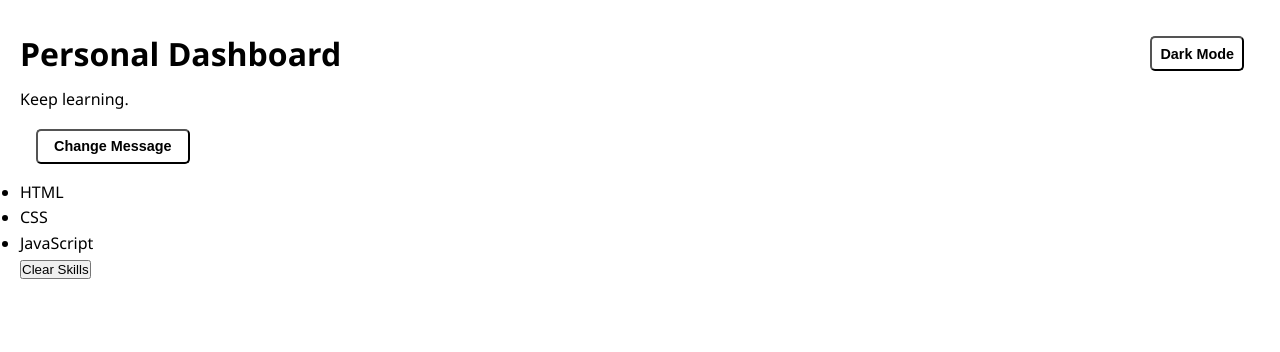
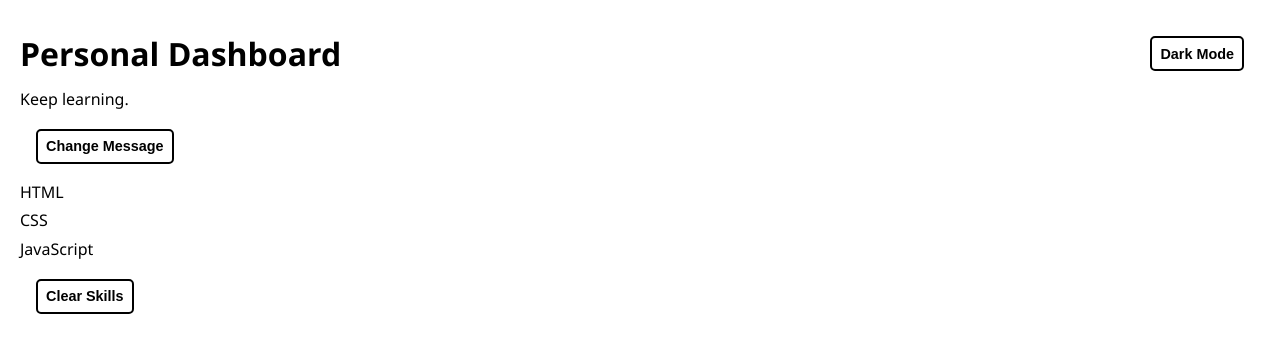
Before and after one commit to ibraheem-ahmed-siddiqui/JavaScript-Lessons, a plain HTML site: page js-10/index.html in a window 1280 px wide. Both pictures are taken after a click on the button "Change Message". Drawn offline with Linux system fonts and the light colour scheme.

Commit message:
Fix HTML body tag and refactor JavaScript message handling; enhance CSS button styles

```diff
--- a/js-10/index.html
+++ b/js-10/index.html
@@ -9,7 +9,7 @@
     <script src="script.js" defer></script>
 </head>
 
-<bodys>
+<body>
     <div id="headnav-div">
         <h1>Personal Dashboard</h1>
         <button id="darkMode-button">Dark Mode</button>
--- a/js-10/script.js
+++ b/js-10/script.js
@@ -1,5 +1,9 @@
 
-const paraList = ["Keep learning.", "You're making progress.", "Build something today."];
+const paraList = ["Keep learning.",
+    "You're making progress.",
+    "Build something today.",
+    "Never stop experimenting."
+];
 
 const darkModeButton = document.getElementById("darkMode-button");
 const changeMessageButton = document.getElementById("messageChange-button");
@@ -12,33 +16,28 @@ darkModeButton.addEventListener("click", () => {
 });
 
 let i = 0;
+const message = document.getElementById("message");
 
 changeMessageButton.addEventListener("click", () => {
-    if (i > 2) {
+    if (i > paraList.length - 1) {
         i = 0;
     }
-    const message = document.getElementById("message");
     message.textContent = paraList[i];
     i++;
 });
 
 const list = document.getElementById("list");
 
-const html = document.createElement("li");
-html.textContent = "HTML";
-list.append(html);
+const skillsList = ["HTML", "CSS", "JavaScript"]
 
-const css = document.createElement("li");
-css.textContent = "CSS";
-list.append(css);
-
-const js = document.createElement("li");
-js.textContent = "JavaScript";
-list.append(js);
+skillsList.forEach((name) => {
+    li = document.createElement("li");
+    li.textContent = name;
+    list.append(li);
+});
 
 const clearSkillsButton =document.createElement("button");
 clearSkillsButton.textContent = "Clear Skills";
-clearSkillsButton.classList.add("clearSkills-button");
 document.body.append(clearSkillsButton);
 
 clearSkillsButton.addEventListener("click", () => {
--- a/js-10/style.css
+++ b/js-10/style.css
@@ -5,10 +5,43 @@
     box-sizing: border-box;
 }
 
+button {
+
+    height: 35px;
+
+    margin: 1rem;
+    padding: 0 0.5rem 0 0.5rem;
+
+    font-size: 0.9rem;
+    font-weight: bold;
+
+    color: black;
+    background-color: white;
+    border: 2px solid black;
+
+    border-radius: 5px;
+
+}
+
+button:hover {
+    background-color: #f5f5f5;
+}
+
 .dark {
 
     color: white;
     background-color: black;
+}
+
+.dark button {
+
+    color: white;
+    background-color: black;
+    border: 2px solid white;
+}
+
+.dark button:hover{
+    background-color: #343638;
 }
 
 body {
@@ -27,54 +60,19 @@ body {
     justify-content: space-between;
     align-items: center;
 }
-
-
-#darkMode-button {
-
-    height: 35px;
-
-    margin: 1rem;
-    padding:  0 0.5rem 0 0.5rem;
-
-    font-size: 0.9rem;
-    font-weight: bold;
-
-    background-color: white;
-
-    border-radius: 5px;
-}
-
-#darkMode-button:hover {
-
-    background-color: #f5f5f5;
-}
-
 p {
 
     font-weight: 500;
 }
 
-#messageChange-button {
-    height: 35px;
+#list {
 
-    margin: 1rem;
-    padding: 0 1rem 0 1rem;
-
-    font-size: 0.9rem;
-    font-weight: bold;
-
-    background-color: white;
-
-    border-radius: 5px;
-
-}
-
-#messageChange-button:hover {
-
-    background-color: #f5f5f5;
-}
-
-#list {
     display: flex;
     flex-direction: column;
+    gap: 0.2rem;
+
+    list-style: none;
+
+    font-size: 1rem;
+    font-weight: 500;
 }
```
